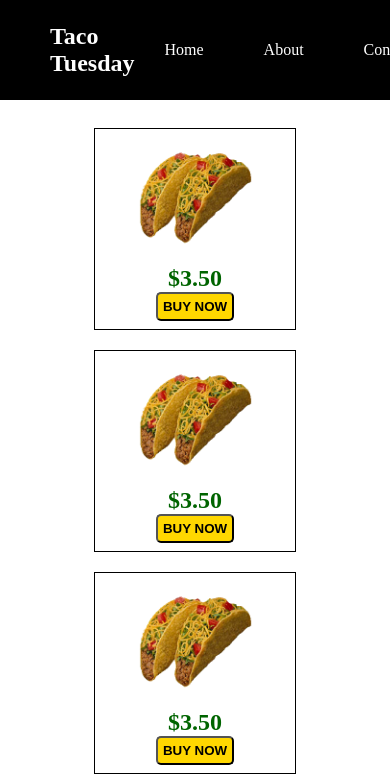
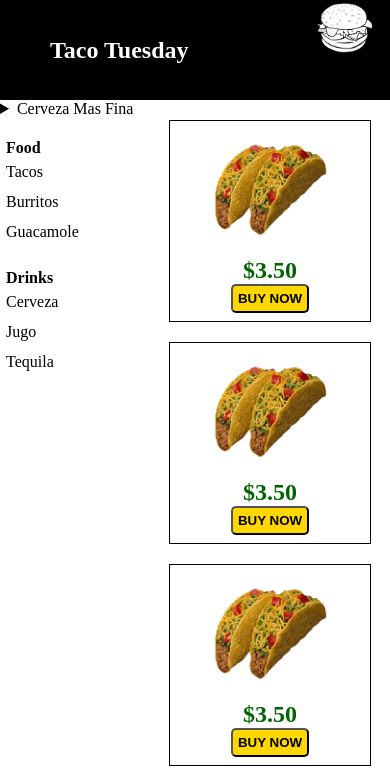
Before and after one commit to Grois333/taco-mania, a plain HTML site: page about.html in a window 390 px wide. Shown: the top 783 px of the page. Drawn offline with Linux system fonts and the light colour scheme.

Commit message:
hamburger menu

```diff
--- a/about.html
+++ b/about.html
@@ -7,9 +7,13 @@
   </head>
   <body>
 
+
     <nav>
       <h1>Taco Tuesday</h1>
       <ul>
+        <div class="hamburger-container">
+        <li> <img src="images/ham.png" alt=""> </li>
+          </div>
         <li>
           <a href="index.html">Home</a>
         </li>
@@ -21,6 +25,36 @@
         </li>
       </ul>
     </nav>
+
+
+      <div class="page">
+
+
+       <div class="side-nav">
+         <details>
+           <summary>Cerveza Mas Fina</summary>
+           <u>
+             <li>Corona</li>
+             <li>Corona con lima</li>
+             <li>Cerveza de los gringos</li>
+           </u>
+         </details>
+         <h4>Food</h4>
+         <ul>
+           <li>Tacos</li>
+           <li>Burritos</li>
+           <li>Guacamole</li>
+         </ul>
+
+         <h4>Drinks</h4>
+         <ul>
+           <li>Cerveza</li>
+           <li>Jugo</li>
+           <li>Tequila</li>
+         </ul>
+       </div>
+
+
 
       <div class="shop">
         <div class="shop-item">
@@ -97,6 +131,12 @@
 
       </div>
 
+     </div>
+
+
+
+
+
 
       <footer>
 
@@ -107,16 +147,6 @@
         </a>
         <h3>I LIKE TACOS</h3>
       </footer>
-
-
-
-
-
-
-
-
-
-
 
 
   <!-- <script type="text/javascript">
--- a/styles.css
+++ b/styles.css
@@ -1,5 +1,6 @@
 body{
   padding: 100px 0 0 0;
+  margin: 0;
 }
 
 .greeting{
@@ -41,6 +42,66 @@ nav ul li a{
   color: white;
   text-decoration: none;
 }
+
+
+nav ul li:first-child{
+  display: none;
+}
+
+@media (max-width:800px){
+
+  nav ul li{
+    height: 80px;
+    margin: 0;
+    padding: 20px;
+    text-align: center;
+    line-height: 5;
+  }
+
+  nav li:hover:not(:first-child){
+    background-color: grey;
+  }
+
+  nav li:hover a{
+    color: gold;
+  }
+
+  nav ul li:first-child{
+    display: block;
+    /* background-color: white; */
+    margin: 0px;
+    padding: 5px 0 0 0;
+    height: 80px;
+  }
+
+  .hamburger-container{
+    height: 100%;
+    display: flex;
+    justify-content: center;
+    align-items: center;
+  }
+
+  nav ul{
+    flex-direction: column;
+    align-self: flex-start;
+    margin-top: 0;
+    background-color: black;
+
+    height: 80px;
+    overflow: hidden;
+
+  }
+
+  nav ul:hover{
+    height: initial;
+  }
+
+  nav ul img{
+    height: 50px;
+  }
+
+}
+
 
 h3{
   font-size: 3rem;
@@ -91,11 +152,42 @@ h3{
 }
 
 
+.page{
+  display: flex;
+}
+
+
+.side-nav{
+  width: 150px;
+}
+
+h4{
+  padding-left: 6px;
+  margin-bottom: 0;
+}
+
+.side-nav ul{
+  list-style: none;
+  padding: 0;
+  margin-top: 0;
+}
+
+.side-nav li:hover{
+  background-color: lightgray;
+}
+
+.side-nav li{
+  padding: 6px;
+  cursor: pointer;
+}
+
+
 
 .shop{
   display: flex;
   flex-wrap: wrap;
   justify-content: space-around;
+  width: calc(100vw - 150px);
 }
 
 
```
Also changed, not shown: contact.html (+16 -0 lines), index.html (+16 -0 lines), images/ham.png (added), images/hamburger.png (added).
